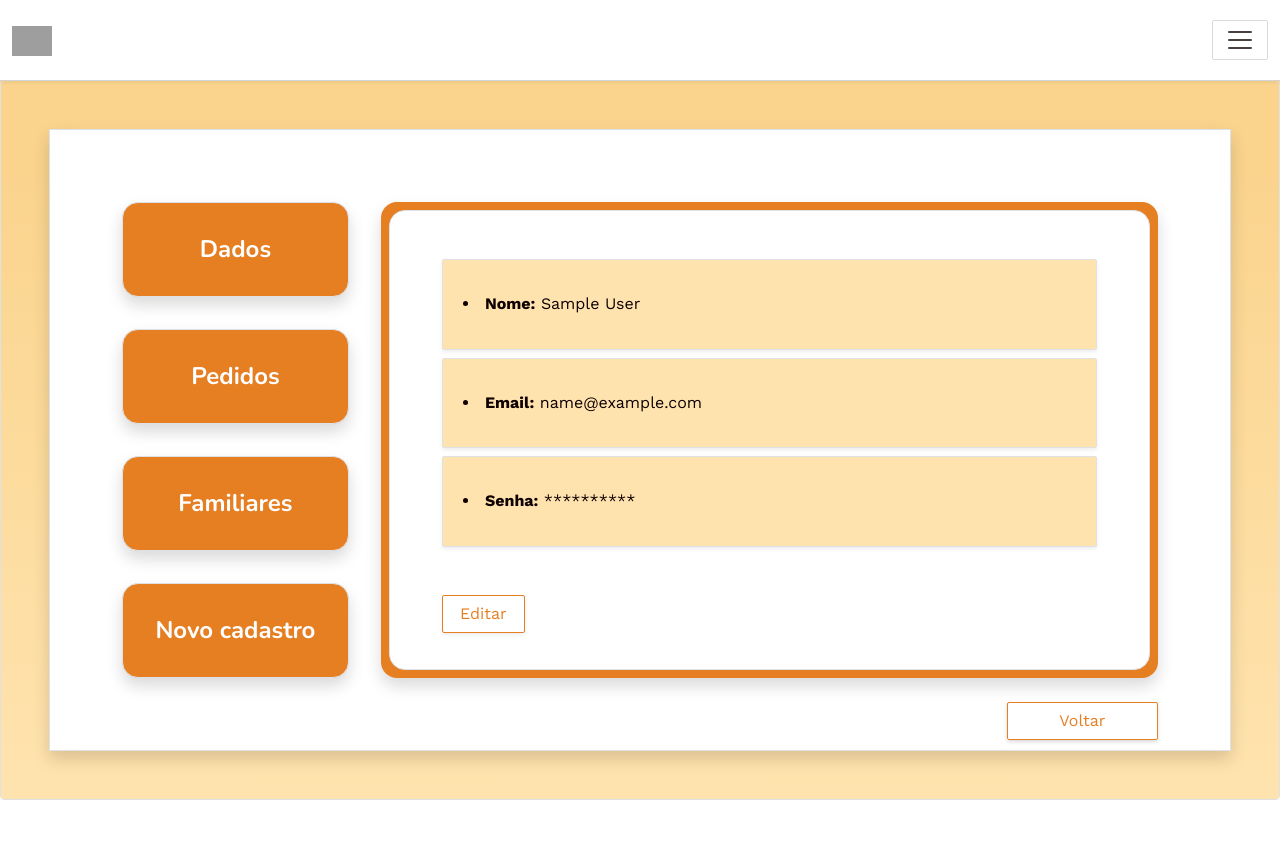
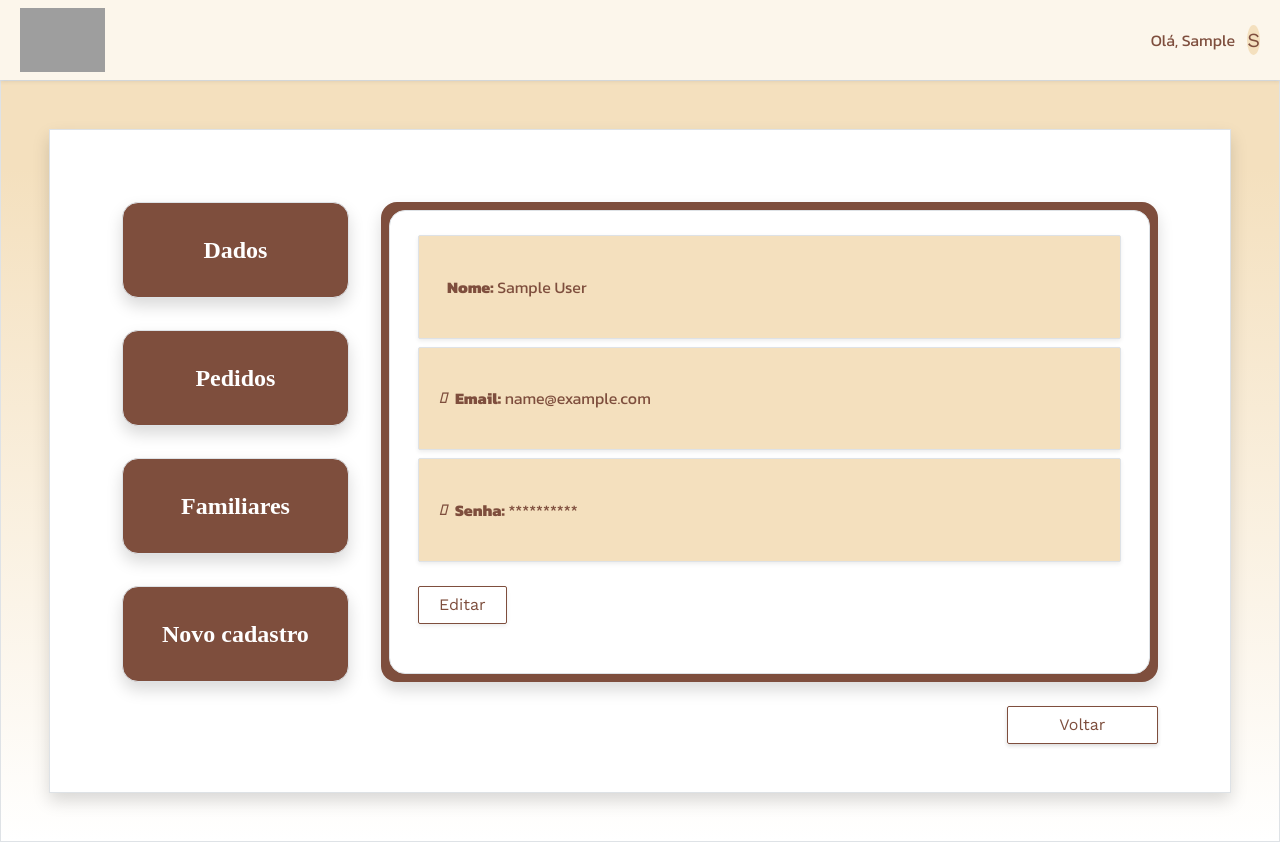
Before and after one commit to LuizAndrade28/rent-my-family, a Rails app: page /users/1 in a window 1280 px wide. Before the commit the page ends 800 px from the top, so only its background shows below. Run offline with Rails 7, Linux system fonts and the light colour scheme; the visitor is signed in with stand-in values (Sample User, id 1); data that the repository does not hold is empty; style sheets or scripts are compiled from the project's sources; some libraries are stand-ins or nearby versions; some web fonts are replaced; grey boxes are pictures that could not be loaded.

Commit message:
Modificação front-end users, family member, navbar

```diff
--- a/app/assets/stylesheets/application.scss
+++ b/app/assets/stylesheets/application.scss
@@ -13,14 +13,33 @@
 
 html {
   min-height: 100vh;
+  flex: 1;
 }
 
 body {
   display: flex;
   flex-direction: column;
   min-height: 100vh;
+  height: fit-content;
   background: linear-gradient(0deg, #0000 0%, #F4E0BE 80%);
 }
+
 .body-content {
-  height: 90vh;
+  min-height: 90vh;
 }
+
+h1,
+h2,
+h3,
+h4,
+h5,
+h6 {
+  color: #6b4435;
+  font-family: "protest-riot";
+  font-weight: bolder;
+}
+
+p {
+  color: #7e4e3d;
+  font-family: "kanit";
+}
--- a/app/assets/stylesheets/components/_avatar.scss
+++ b/app/assets/stylesheets/components/_avatar.scss
@@ -1,3 +1,9 @@
+.avatar-small {
+  vertical-align: middle;
+  width: 25;
+  height: 25;
+  border-radius: 50%;
+}
 .avatar {
   vertical-align: middle;
   width: 50px;
--- a/app/assets/stylesheets/components/_background.scss
+++ b/app/assets/stylesheets/components/_background.scss
@@ -1,5 +1,5 @@
 .bg-users {
-  background-color: #ffc55a7c;
+  background-color: #F4E0BE;
   padding: 20px;
   border-radius: 5px;
   margin-bottom: 7px;
--- a/app/assets/stylesheets/components/_card_pedidos_profile.scss
+++ b/app/assets/stylesheets/components/_card_pedidos_profile.scss
@@ -1,3 +1,3 @@
 .pedidos-box-size {
-  width: 30%;
+  width: 35%;
 }
--- a/app/assets/stylesheets/components/_font_size_member.scss
+++ b/app/assets/stylesheets/components/_font_size_member.scss
@@ -1,3 +1,9 @@
 .f-member-85 {
   font-size: 85% !important;
 }
+
+.f-review-90 {
+  font-size: 90% !important;
+  opacity: 0.5;
+  color: #BCA194 !important;
+}
--- a/app/assets/stylesheets/components/_navbar.scss
+++ b/app/assets/stylesheets/components/_navbar.scss
@@ -12,3 +12,7 @@
 .navbar-lewagon .navbar-brand img {
   width: 40px;
 }
+
+.logo-nav {
+  height: 8vh;
+}
--- a/app/assets/stylesheets/config/_bootstrap_variables.scss
+++ b/app/assets/stylesheets/config/_bootstrap_variables.scss
@@ -6,20 +6,20 @@
 
 // General style
 $font-family-sans-serif: $body-font;
-$headings-font-family:   $headers-font;
-$body-bg:                $light-gray;
-$font-size-base:         1rem;
+$headings-font-family: $headers-font;
+$body-bg: $light-gray;
+$font-size-base: 1rem;
 
 // Colors
 $body-color: $gray;
-$primary:    $blue;
-$success:    $green;
-$info:       $yellow;
-$danger:     $red;
-$warning:    $orange;
+$primary: $blue;
+$success: $green;
+$info: $light-brown;
+$danger: $red;
+$warning: $brown;
 
 // Buttons & inputs' radius
-$border-radius:    2px;
+$border-radius: 2px;
 $border-radius-lg: 2px;
 $border-radius-sm: 2px;
 
--- a/app/assets/stylesheets/config/_colors.scss
+++ b/app/assets/stylesheets/config/_colors.scss
@@ -8,3 +8,5 @@ $orange: #E67E22;
 $green: #1EDD88;
 $gray: #0E0000;
 $light-gray: #F4F4F4;
+$brown: #7e4e3d;
+$light-brown: #FCF6EB;
--- a/app/controllers/reviews_controller.rb
+++ b/app/controllers/reviews_controller.rb
@@ -7,11 +7,12 @@ class ReviewsController < ApplicationController
   end
 
   def create
+    @family_member = @order.family_member
     @review = Review.new(review_params)
     @review.user = current_user
     @review.order_id = @order.id
     if @review.save
-      redirect_to orders_path
+      redirect_to family_member_path(@family_member), notice: 'Review was successfully created.'
     else
       render :new, status: :unprocessable_entity
     end
--- /dev/null
+++ b/app/javascript/controllers/untoggle_controller.js
@@ -0,0 +1,13 @@
+import { Controller } from "@hotwired/stimulus"
+
+// Connects to data-controller="untoggle"
+export default class extends Controller {
+  static targets = ["togglableElement"];
+
+  connect() {
+  }
+
+  show() {
+    this.togglableElementTarget.classList.toggle("d-none");
+  }
+}
--- a/app/models/review.rb
+++ b/app/models/review.rb
@@ -3,6 +3,8 @@ class Review < ApplicationRecord
   belongs_to :order
 
   validates :content, :rating, presence: true
+  validates :content, length: { maximum: 600 }
+  validates :content, length: { minimum: 70 }
   validates :rating, numericality: { greater_than: 0, less_than_or_equal_to: 5 }
   validates :order_id, uniqueness: true
 end
--- a/app/views/devise/registrations/edit.html.erb
+++ b/app/views/devise/registrations/edit.html.erb
@@ -20,6 +20,9 @@
       <%= f.input :current_password,
                   required: true,
                   input_html: { autocomplete: "current-password" } %>
+      <%= f.input :photo, as: :file,
+                  required: false,
+                  input_html: { autocomplete: "current-password" } %>
     </div>
 
     <div class="form-actions">
--- a/app/views/family_members/_form.html.erb
+++ b/app/views/family_members/_form.html.erb
@@ -1,5 +1,5 @@
 <%= simple_form_for (@family_member) do |f| %>
-  <div class="form-inputs">
+  <div class="form-inputs scroll-form">
     <%= f.error_notification %>
     <% f.error_notification message: f.object.errors[:base].to_sentence if f.object.errors
     [:base].present? %>
@@ -14,7 +14,7 @@
     <%= f.input :photo, as: :file, :label => 'Foto' %>
   </div>
 
-  <div class="form-actions">
-    <%= f.submit "Cadastrar", class: "btn btn-primary"%>
+  <div class="form-actions pt-4">
+    <%= f.submit "Cadastrar", class: "btn btn-outline-warning shadow-sm"%>
   </div>
 <% end %>
--- a/app/views/shared/_navbar.html.erb
+++ b/app/views/shared/_navbar.html.erb
@@ -1,7 +1,7 @@
-<div class="navbar navbar-expand-mt navbar-light navbar-lewagon shadow-sm">
+<div class="navbar navbar-expand-sm navbar-light navbar-lewagon shadow-sm bg-info">
   <div class="container-fluid">
-    <%= link_to "/", class: "navbar-brand m-0" do %>
-      <%= image_tag('logo_rent_my_family', class: "vh-10") %>
+    <%= link_to "/", class: "m-0 ms-2" do %>
+      <%= image_tag('logo_rent_my_family', class: "vh-10 logo-nav") %>
     <% end %>
 
     <button class="navbar-toggler" type="button" data-bs-toggle="collapse" data-bs-target="#navbarSupportedContent" aria-controls="navbarSupportedContent" aria-expanded="false" aria-label="Toggle navigation">
@@ -11,25 +11,28 @@
     <div class="collapse navbar-collapse" id="navbarSupportedContent">
       <ul class="navbar-nav me-auto align-items-center">
         <% if user_signed_in? %>
-          <li class="nav-item active">
-            <p class="navbar-text m-0" >Olá, <%= current_user.first_name %> </p>
+          <li class="nav-item active me-2">
+            <p class="navbar-text m-0 text-warning" >Olá, <%= current_user.first_name %> </p>
           </li>
-          <li class="nav-item dropdown">
-          <a href="#" class="avatar me-2" id="navbarDropdown" data-bs-toggle="dropdown" aria-haspopup="true" aria-expanded="false">
+          <li class="nav-item dropdown position-static d-flex align-items-center ms-1">
+          <a href="#" class="me-2 text-decoration-none" id="navbarDropdown" data-bs-toggle="dropdown" aria-haspopup="true" aria-expanded="false">
           <% if current_user.photo.key %>
-            <%= cl_image_tag(current_user.photo.key, height: 45, width: 45, crop: :thumb, class: "avatar ms-2", alt: "dropdown menu", gravity: :face) %>
+            <%= cl_image_tag(current_user.photo.key, height: 45, width: 45, crop: :thumb, class: "avatar-small", alt: "dropdown menu", gravity: :face) %>
           <% else %>
-            <%= image_tag('user.png', height: 40, class: "avatar ms-2") %>
+            <span class="d-flex justify-content-center align-items-center text-warning fs-5 avatar-small" style="background-color:#F4E0BE">
+              <%= current_user.first_name[0].capitalize %>
+            </span>
           <% end %>
           </a>
-            <div class="dropdown-menu dropdown-menu-end bg-white" aria-labelledby="navbarDropdown">
+            <div class="dropdown-menu dropdown-menu-end bg-info" aria-labelledby="navbarDropdown">
               <%= link_to "Perfil", user_path(current_user), class: "dropdown-item" %>
+              <%= link_to "Pedidos", orders_path(current_user), class: "dropdown-item" %>
               <%= link_to "Sair", destroy_user_session_path, data: {turbo_method: :delete}, class: "dropdown-item" %>
             </div>
           </li>
         <% else %>
           <li class="nav-item">
-            <%= link_to "Entrar", new_user_session_path, class: "nav-link" %>
+            <%= link_to "Entrar", new_user_session_path, class: "nav-link text-warning" %>
           </li>
         <% end %>
       </ul>
--- a/app/views/users/show.html.erb
+++ b/app/views/users/show.html.erb
@@ -1,5 +1,5 @@
 <!-- index.html -->
-<div class="border bg-users h-100 p-5">
+<div class="border h-100 p-5">
   <div class="border bg-white h-100 p-5 shadow">
     <div class="h-100 d-flex p-2" data-controller="toggle">
       <div class="d-flex flex-column w-25">
@@ -16,45 +16,72 @@
           <h4 class="fw-bold text-white m-0">Novo cadastro</h4>
         </div>
       </div>
-      <div class="d-flex w-75 m-3 p-2 bg-warning rounded-4 shadow">
-        <div class="w-100 h-100 border bg-white rounded-4 p-5" data-toggle-target="togglableElement" data-toggle-element="dados">
+      <div class="d-flex w-75 m-3 p-2 bg-warning rounded-4 shadow" style="height:60vh">
+        <div class="w-100 h-100 border bg-white rounded-4 p-4" data-toggle-target="togglableElement" data-toggle-element="dados">
          <div class="border shadow-sm rounded-3 mx-1 mb-2 h-25 bg-users d-flex align-items-center">
-          <li><strong>Nome:</strong> <%= @name %></li>
+          <i class="fa-solid fa-person fa-lg m-0 p-0 me-2" style="color: #7e4e3d;"></i>
+          <p class="m-0 p-0"><strong>Nome:</strong> <%= @name %></p>
          </div>
          <div class="border shadow-sm rounded-3 mx-1 mb-2 h-25 bg-users d-flex align-items-center">
-          <li><strong>Email:</strong> <%= current_user.email %></li>
+          <i class="fa-solid fa-at m-0 p-0 me-2" style="color: #7e4e3d;"></i>
+          <p class="m-0 p-0"><strong>Email:</strong> <%= current_user.email %></p>
          </div>
          <div class="border shadow-sm rounded-3 mx-1 mb-2 h-25 bg-users d-flex align-items-center">
-          <li><strong>Senha:</strong> **********</li>
+          <i class="fa-solid fa-lock m-0 p-0 me-2" style="color: #7e4e3d;"></i>
+          <p class="m-0 p-0"><strong>Senha:</strong> **********</p>
          </div>
-         <div class="rounded-3 mt-5 mx-1 w-50">
+         <div class="rounded-3 mt-4 mx-1 w-50">
             <%= link_to "Editar", edit_user_registration_path, class: "btn btn-outline-warning rounded-3 shadow-sm w-25" %>
          </div>
         </div>
-        <div class="w-100 h-100 border bg-white rounded-4 p-5 d-none" data-toggle-target="togglableElement" data-toggle-element="pedidos">
+        <div class="scroll-card w-100 h-100 border bg-white rounded-4 p-4 d-none" data-toggle-target="togglableElement" data-toggle-element="pedidos">
           <% @orders.each do |order| %>
             <div class="border shadow-sm rounded-3 mx-1 mb-2 h-25 bg-users d-flex justify-content-between align-items-center">
-              <li><strong>Pedido número:</strong> ID#RMF<%= @initials   %><%= order.id %></li>
-              <span class="text-secondary text-opacity-50">Visualizar</span>
+              <span class="d-flex justify-content-center align-items-center">
+                <i class="fa-solid fa-clipboard-user m-0 p-0 me-2" style="color: #7e4e3d;"></i>
+                <p class="m-0 p-0"><strong>Pedido número:</strong> ID#RMF<%= @initials   %><%= order.id %></p>
+              </span>
+              <span class="text-warning text-opacity-25" type="button" class="btn btn-primary" data-bs-toggle="modal" data-bs-target="#exampleModal">
+                Visualizar
+              </span>
+
+              <!-- Modal -->
+              <div class="modal fade" id="exampleModal" tabindex="-1" aria-labelledby="exampleModalLabel" aria-hidden="true">
+                <div class="modal-dialog">
+                  <div class="modal-content  shadow-sm rounded-4">
+                    <div class="modal-header">
+                      <h1 class="modal-title fs-5" id="exampleModalLabel"><strong>Pedido número:</strong> ID#RMF<%= @initials   %><%= order.id %></h1>
+                      <button type="button" class="btn-close" data-bs-dismiss="modal" aria-label="Close"></button>
+                    </div>
+                    <div class="modal-body">
+                      <p>Nome: <%= order.family_member.first_name %> <%= order.family_member.last_name %></p>
+                      <p>Quantidade de horas alugadas: <%= order.quantity_hour %></p>
+                      <p>Criada em: <%= order.created_at.strftime("%d/%m/%Y") %> </p>
+                      <p>Aluguel agendado para: <%= order.rent_date.strftime("%d/%m/%Y") %></p>
+                    </div>
+                    <div class="modal-footer">
+                      <button type="button" class="btn btn-warning" data-bs-dismiss="modal">Fechar</button>
+                    </div>
+                  </div>
+                </div>
+              </div>
             </div>
           <% end %>
         </div>
-        <div class="w-100 h-100 border bg-white rounded-4 p-5 d-flex flex-wrap justify-content-center d-none" data-toggle-target="togglableElement" data-toggle-element="familiares">
+        <div class="scroll-card w-100 h-100 border bg-white rounded-4 p-4 d-flex flex-wrap justify-content-center d-none" data-toggle-target="togglableElement" data-toggle-element="familiares">
           <% @family_members.each do |family_member| %>
-          <div class="bg-users d-flex flex-column flex-grow-1 justify-content-around p-3 shadow-sm pedidos-box-size h-50 mb-2 mx-5">
+          <div class="bg-users d-flex flex-column justify-content-between shadow-sm pedidos-box-size h-50 mb-2 me-2">
             <div class="d-flex justify-content-start align-items-center">
-              <div class="">
-                <%= cl_image_tag(family_member.photo.key, crop: :thumb, class: "avatar-large me-4", alt: "dropdown menu", gravity: :face) %>
-              </div>
+                <%= cl_image_tag(family_member.photo.key, crop: :thumb, class: "avatar-large me-1", alt: "dropdown menu", gravity: :face) %>
               <div class="ms-2">
                 <p class="f-member-85 p-0 m-0"><strong>Nome: </strong><%= family_member.first_name %></p>
                 <p class="f-member-85 p-0 m-0"><strong>Parentesco: </strong><%= family_member.kinship %></p>
                 <p class="f-member-85 p-0 m-0"><strong>Valor: </strong>R$<%= family_member.value_hour %>/hr</p>
               </div>
             </div>
-            <div class="d-flex">
-              <div class="btn btn-outline-warning w-100 p-2 flex-grow-1">
-                <p class="m-0">Visualizar</p>
+            <div class="d-flex justify-content-center align-items-center m-0 h-25">
+              <div class="w-100 p-2 m-0 flex-grow-1">
+                <p class="m-0"><%= link_to "Remover", family_member_path(family_member), class: "m-0 text-decoration-none btn btn-warning w-100 fs-6", data: { turbo_method: :delete } %></p>
               </div>
             </div>
           </div>
@@ -70,7 +97,7 @@
         <div class="w-100"></div>
         <div class="w-50"></div>
         <div class="w-25 shadow-sm">
-          <p class="m-0"> <%= link_to "Voltar", "/", class: "btn btn-outline-warning w-100 shadow-sm"%> </p>
+          <span class="m-0"> <%= link_to "Voltar", "/", class: "btn btn-outline-warning w-100 shadow-sm"%></span>
         </div>
       </div>
     </div>
--- a/config/environments/production.rb
+++ b/config/environments/production.rb
@@ -37,7 +37,7 @@ Rails.application.configure do
   # config.action_dispatch.x_sendfile_header = "X-Accel-Redirect" # for NGINX
 
   # Store uploaded files on the local file system (see config/storage.yml for options).
-  config.active_storage.service = :local
+  config.active_storage.service = :cloudinary
 
   # Mount Action Cable outside main process or domain.
   # config.action_cable.mount_path = nil
```
Also changed, not shown: other parts of app/assets/stylesheets/components/_avatar.scss (+1 -0 lines), app/assets/stylesheets/components/_card.scss (+12 -2 lines), app/controllers/family_members_controller.rb (+8 -2 lines), app/views/family_members/show.html.erb (+67 -52 lines), app/views/reviews/new.html.erb (+7 -7 lines).
